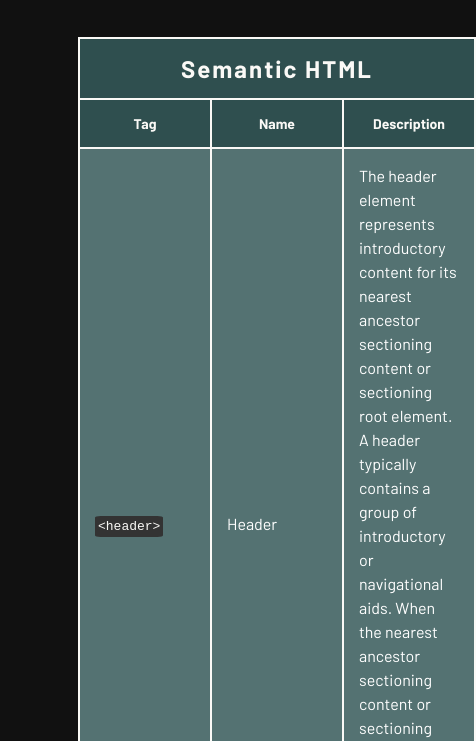
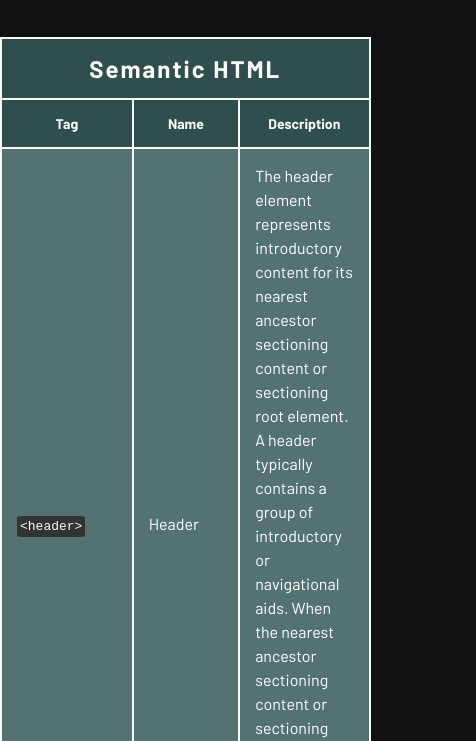
Before and after one commit to smadaadams/html-and-css-cheatsheet, a plain HTML site: page index.html in a window 390 px wide. Shown: the part 359-1100 px from the top of the page, 476 px wide, since content can reach past the window. Drawn offline with Linux system fonts and the light colour scheme.

Commit message:
changed table width

```diff
--- a/styles.css
+++ b/styles.css
@@ -35,7 +35,7 @@ header a:hover {
 
 /* keeps tables in midle 60% of the page */
 main {
-    margin: 0 20%;
+    margin: 0 auto;
 }
 
 h2 {
@@ -45,7 +45,8 @@ h2 {
 
 table {
     background-color: #FAF9F6;
-    margin: 40px auto;
+    margin: 40px 0;
+    width: 60%;
 }
 
 th {
@@ -112,3 +113,21 @@ footer a:hover {
     text-decoration-thickness: .5em;
     font-weight: bold;
 }
+
+@media (max-width: 1024px) {
+    table {
+      width: 80%;
+    }
+
+    td {
+        min-width: 0;
+    }
+  }
+  @media (max-width: 768px) {
+    table {
+      width: 95%;
+    }
+    td {
+        min-width: 0;
+    }
+  }
```
